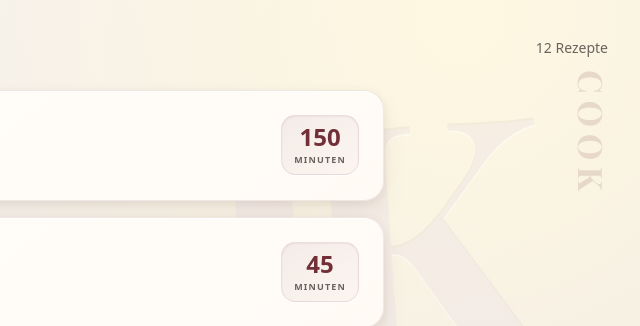
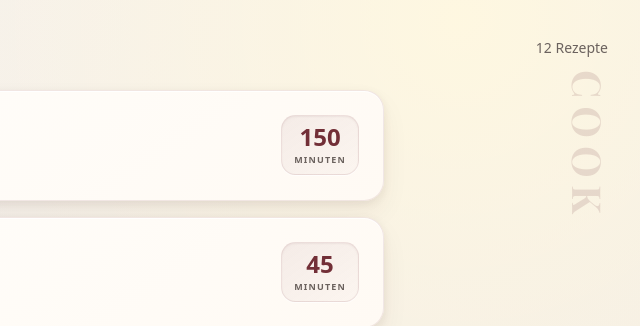
Before and after one commit to Padrasta/ingrids-kochbuch, a plain HTML site: page index.html in a window 1280 px wide. Shown: the part 124-450 px from the top of the page, 640-1280 px from the left. Drawn offline with nearby package versions, Linux system fonts and the light colour scheme.

Commit message:
refactor: vereinfache Kochbuch-Wasserzeichen

```diff
--- a/index.html
+++ b/index.html
@@ -33,22 +33,6 @@
         .recipe-area {
             position: relative;
             min-height: 400px;
-        }
-        .recipe-area::before {
-            content: 'IK';
-            position: absolute;
-            top: -1rem;
-            right: 8%;
-            color: rgba(114, 47, 55, 0.055);
-            font-family: 'Playfair Display', serif;
-            font-size: clamp(13rem, 28vw, 24rem);
-            font-weight: 700;
-            line-height: 0.9;
-            letter-spacing: -0.11em;
-            transform: rotate(-4deg);
-            text-shadow: 0 2px 0 rgba(255, 255, 255, 0.38);
-            pointer-events: none;
-            z-index: 0;
         }
 
         .recipe-card {
@@ -139,7 +123,7 @@
             text-orientation: mixed;
             color: rgba(114, 47, 55, 0.14);
             font-family: 'Playfair Display', serif;
-            font-size: 2.1rem;
+            font-size: 2.5rem;
             font-weight: 700;
             line-height: 1;
             letter-spacing: 0.2em;
@@ -171,9 +155,8 @@
             }
         }
         @media (max-width: 768px) {
-            .recipe-area::before { top: 1rem; right: 4%; font-size: 11rem; }
             .duration-plate { min-width: 4rem; padding-inline: 0.5rem; }
-            .vertical-cook { right: -0.35rem; font-size: 1.6rem; }
+            .vertical-cook { right: -0.35rem; font-size: 2rem; }
         }
         @media (max-width: 640px) {
             .vertical-cook { display: none; }
```
